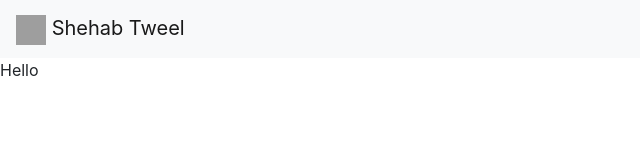
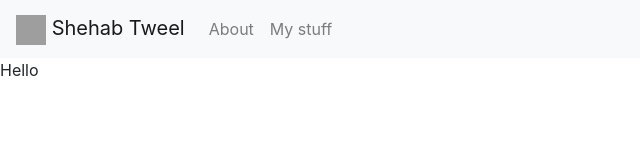
Before and after one commit to shahoob/website, a Next.js app: page / in a window 1280 px wide. Shown: the top 160 px of the page, without its empty margins (0-640 px from the left). Built offline with nearby package versions, Linux system fonts and the light colour scheme; grey boxes are pictures that could not be loaded.

Commit message:
Code the header

```diff
--- a/components/Header.tsx
+++ b/components/Header.tsx
@@ -1,5 +1,6 @@
+import Link from 'next/link'
 import React from 'react'
-import { Navbar } from 'react-bootstrap'
+import { Nav, Navbar } from 'react-bootstrap'
 
 export default function Header() {
     return (
@@ -11,6 +12,16 @@ export default function Header() {
                     height="30"
                 />{' '}
                 Shehab Tweel</Navbar.Brand>
+                <Navbar.Collapse id="header-nav">
+                    <Nav className="mr-auto">
+                        <Link href="/about">
+                            <Nav.Link>About</Nav.Link>
+                        </Link>
+                        <Link href="/stuff">
+                            <Nav.Link>My stuff</Nav.Link>
+                        </Link>
+                    </Nav>
+                </Navbar.Collapse>
         </Navbar>
     )
 }
```
Also changed, not shown: 1 other file (tests, documents, lock files or other folders).
